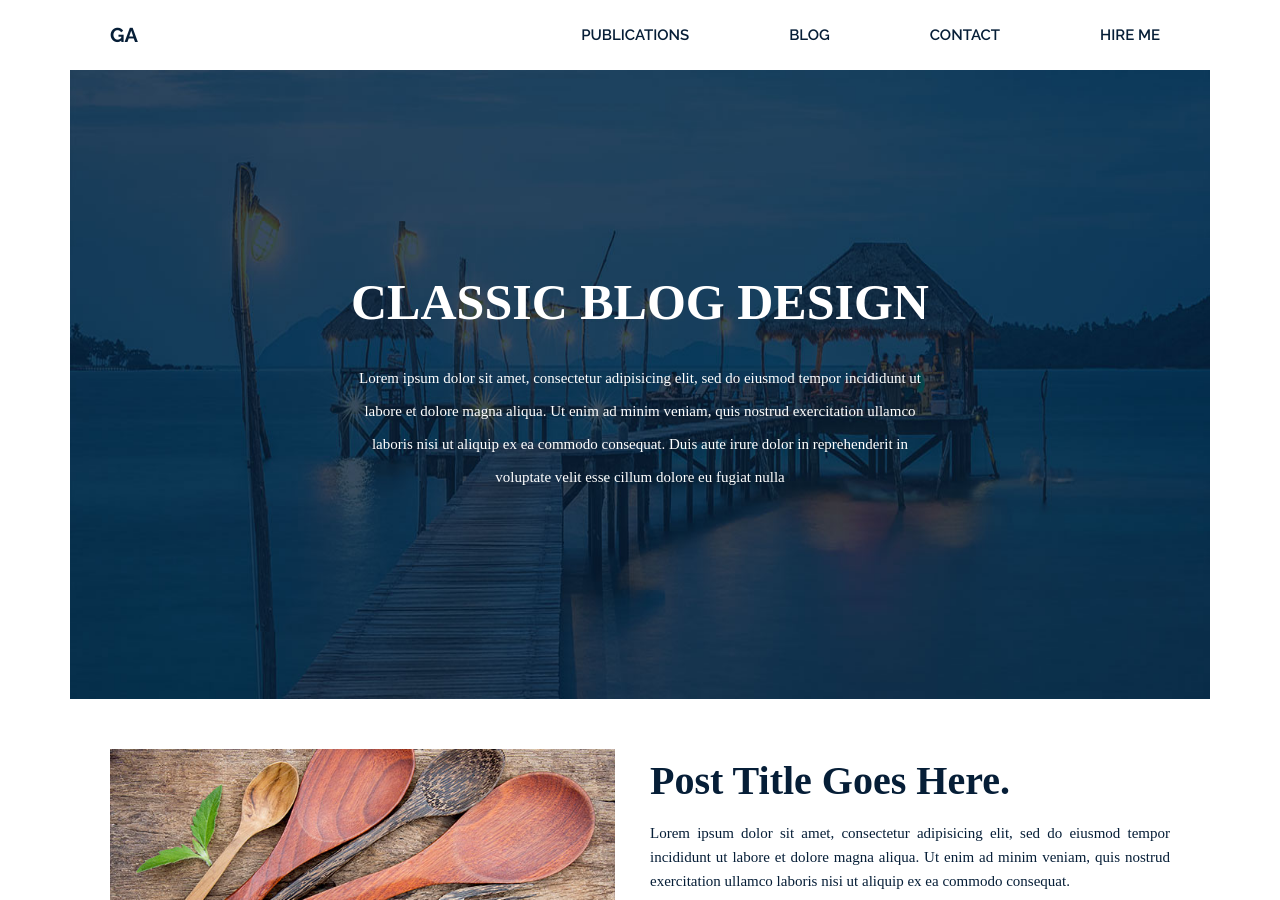
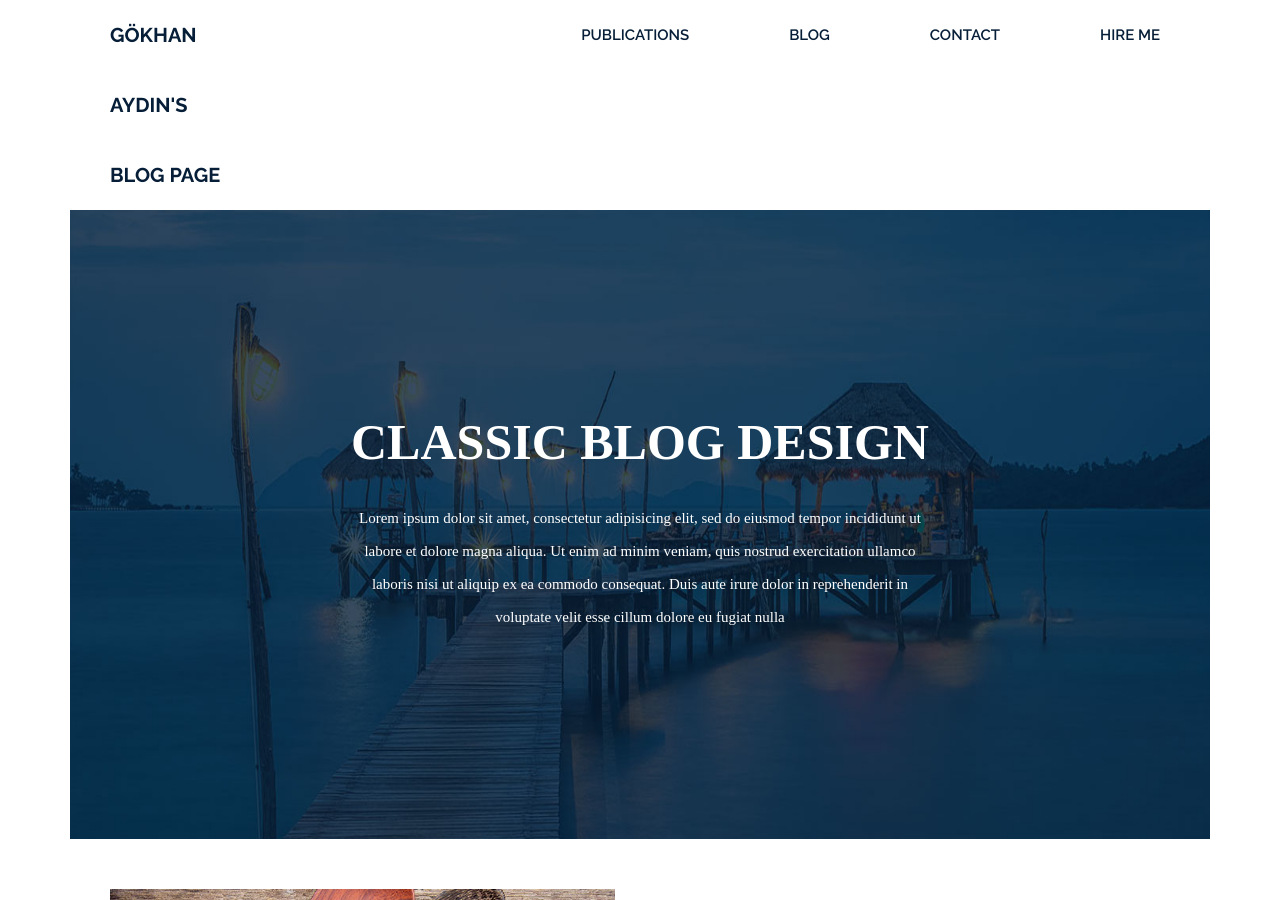
Before and after one commit to soraouji/soraouji.github.io, a Jekyll site: the page built from index.md, in a window 1280 px wide and 900 px high. Built offline with Jekyll 4.4.1, drawn with Linux system fonts in a browser that asks for light colours; some web fonts are replaced.

Commit message:
başlık değişti

```diff
--- a/_config.yml
+++ b/_config.yml
@@ -1,4 +1,4 @@
-title: Gökhan Aydın blog sayfası
+title: Gökhan Aydın
 email: g d-o-t gokhanaydin.net
 description: >- #hello
   merhabalar yeni dünya
--- a/_includes/header.html
+++ b/_includes/header.html
@@ -20,7 +20,7 @@
                 <div class="row">
                     <div class="col-md-2">
                         <div class="logo">
-                            <h2><a href="#">GA</a></h2>
+                            <h2><a href="#">{{page.title}}</a></h2>
                         </div>
                     </div>
                     <div class="col-md-10">
```
